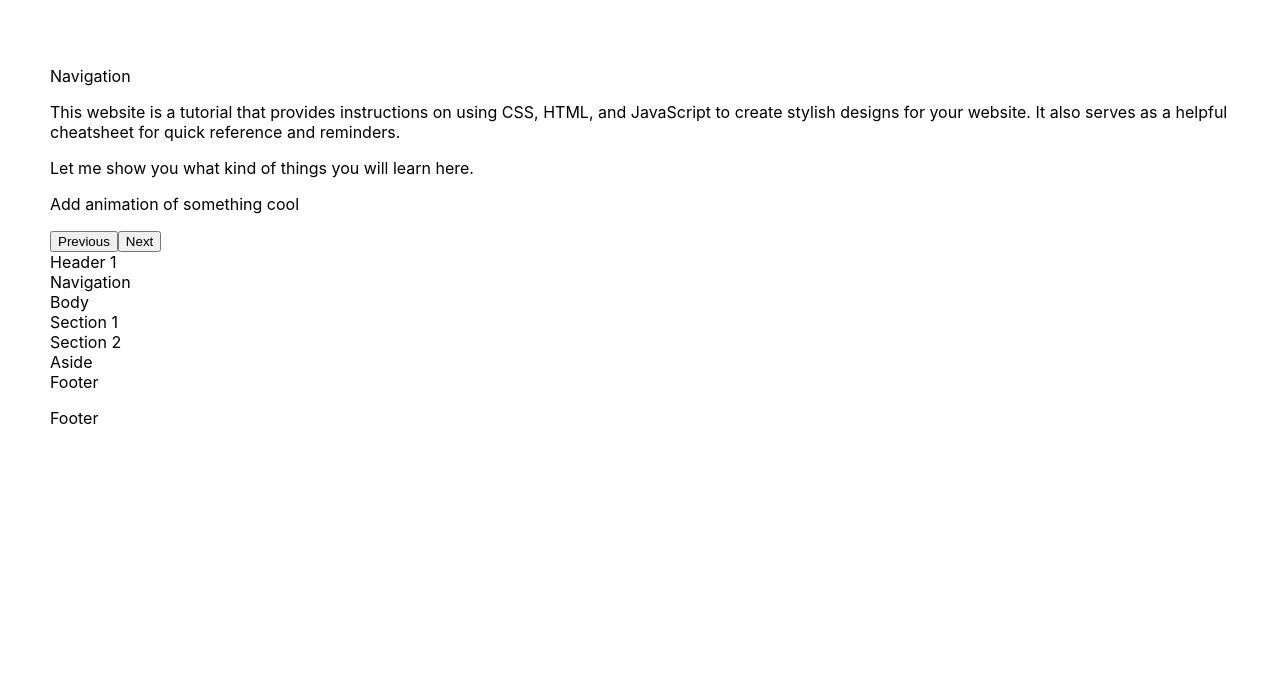
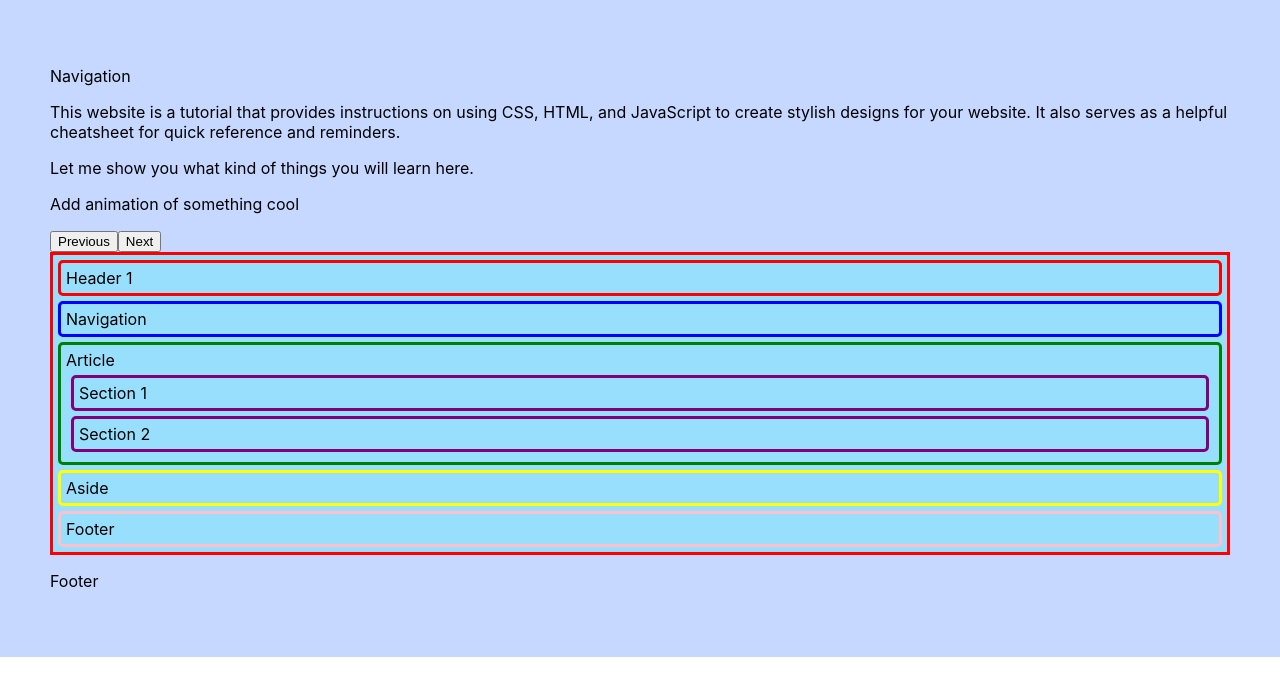
Before and after one commit to MuradAles/styles_tutorial, a React (Create React App) app in the folder styles_tutorial/: page / in a window 1280 px wide. Shown: the top 696 px of the page. Built offline with nearby package versions, Linux system fonts and the light colour scheme.

Commit message:
color fixes and new design for semantic elements

```diff
--- a/styles_tutorial/src/App.css
+++ b/styles_tutorial/src/App.css
@@ -1,3 +1,4 @@
 .App {
+    background: #C6D8FF;
     padding: 50px;
 }
--- a/styles_tutorial/src/components/PageStructure.css
+++ b/styles_tutorial/src/components/PageStructure.css
@@ -13,3 +13,70 @@ li::before {
 .Carousel_containter {
     padding: 0px;
 }
+
+.html_structure_1 {
+    background-color: #97DFFC;
+    border-style: solid;
+    border-color: red;
+}
+
+.html_structure_2 {
+    background-color: #97DFFC;
+    border-style: solid;
+    border-color: blue;
+}
+
+.html_structure_3 {
+    background-color: #97DFFC;
+    border-style: solid;
+    border-color: green;
+}
+
+/* semantic elements in html */
+.S_header {
+    border-style: solid;
+    border-color: red;
+    border-radius: 5px;
+    margin: 5px;
+    padding: 5px;
+}
+
+.S_nav {
+    border-style: solid;
+    border-color: blue;
+    border-radius: 5px;
+    margin: 5px;
+    padding: 5px;
+}
+
+.S_article {
+    border-style: solid;
+    border-color: green;
+    border-radius: 5px;
+    margin: 5px;
+    padding: 5px;
+}
+
+.S_section {
+    border-style: solid;
+    border-color: purple;
+    border-radius: 5px;
+    margin: 5px;
+    padding: 5px;
+}
+
+.S_aside {
+    border-style: solid;
+    border-color: yellow;
+    border-radius: 5px;
+    margin: 5px;
+    padding: 5px;
+}
+
+.S_footer {
+    border-style: solid;
+    border-color: pink;
+    border-radius: 5px;
+    margin: 5px;
+    padding: 5px;
+}
--- a/styles_tutorial/src/components/PageStructure.js
+++ b/styles_tutorial/src/components/PageStructure.js
@@ -3,7 +3,7 @@ import Carousel from "./Carousel";
 import "./PageStructure.css"
 function PageStructure() {
     const dataContainer = [
-        <li id="slide_1" className="Carousel_box">
+        <li className="html_structure_1">
             <header className="S_header">
                 Header 1
             </header>
@@ -11,7 +11,7 @@ function PageStructure() {
                 Navigation
             </nav>
             <article className="S_article">
-                Body
+                Article
                 <section className="S_section">
                     Section 1
                 </section>
@@ -19,14 +19,14 @@ function PageStructure() {
                     Section 2
                 </section>
             </article>
-            <aside>
+            <aside className="S_aside">
                 Aside
             </aside>
             <footer className="S_footer">
                 Footer
             </footer>
         </li>,
-        <li id="slide_2" className="Carousel_box">
+        <li className="html_structure_2">
             <header className="S_header">
                 Header 2
             </header>
@@ -49,7 +49,7 @@ function PageStructure() {
                 Footer
             </footer>
         </li>,
-        <li id="slide_3" className="Carousel_box">
+        <li className="html_structure_3">
             <header className="S_header">
                 Header 3
             </header>
```
